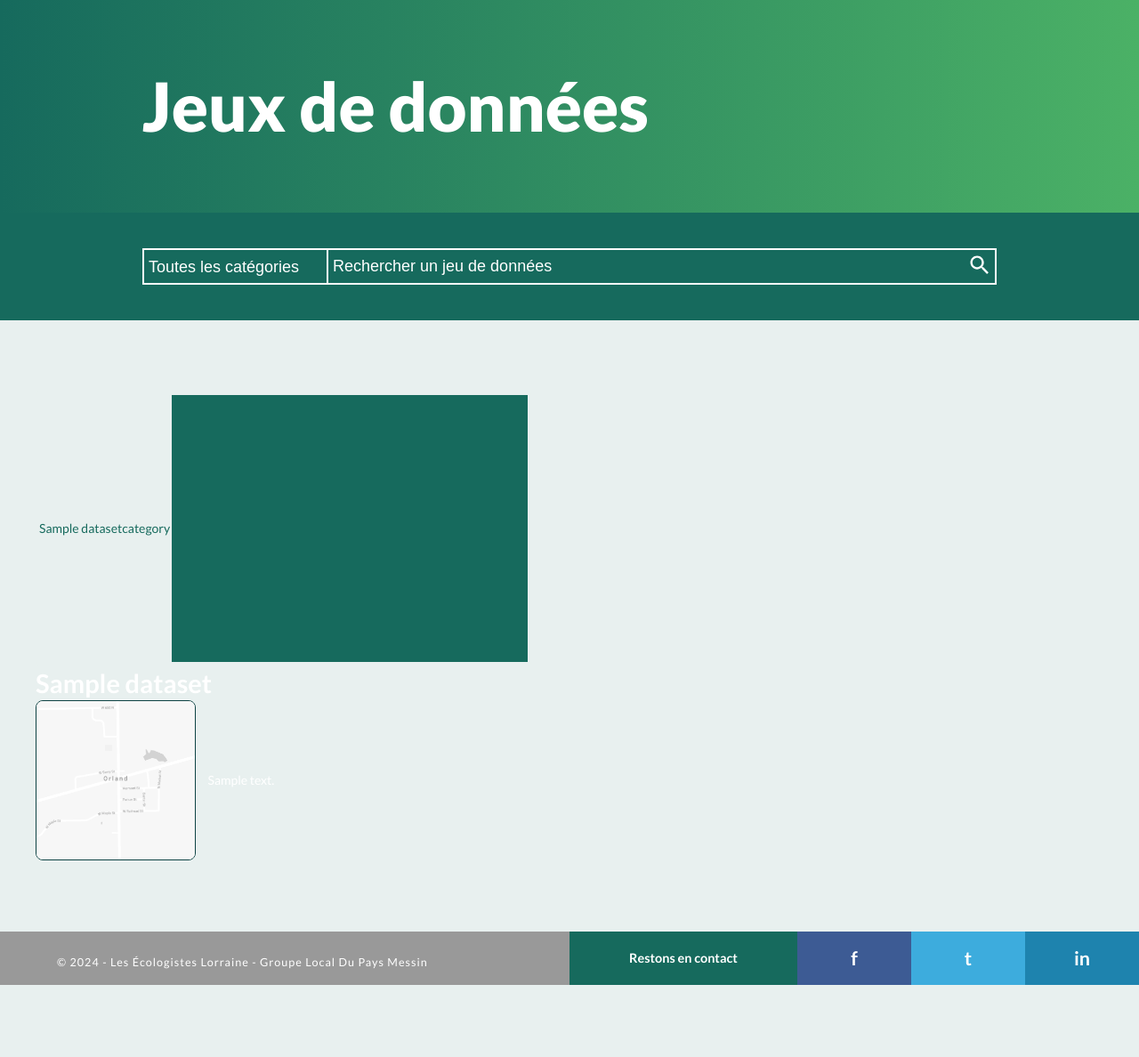
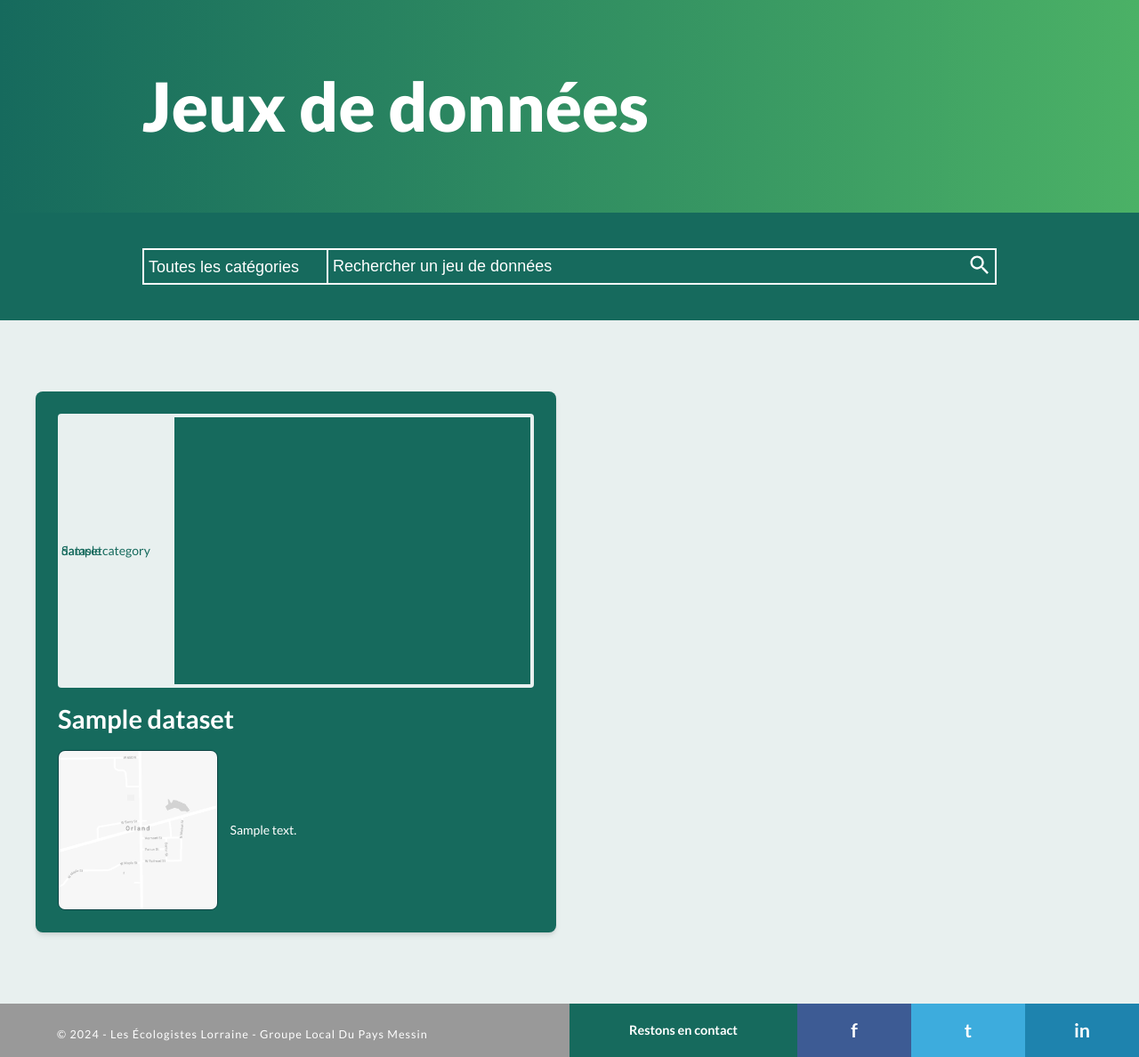
Before and after one commit to Resethel/cleeb, a Django app: page /jeux-de-donnees/ in a window 1280 px wide. Shown: the part 61-1249 px from the top of the page at 89% size. Before the commit the page ends 1168 px from the top, so only its background shows below. Run offline with Django 5.2, Linux system fonts and the light colour scheme; tables that the repository leaves empty hold one stand-in row (values such as "Sample post"); grey boxes marked "Sample" are stand-in pictures; parts of the project's set-up code (start-up, migrations or seed data) failed here and were passed over.

Commit message:
refactor(datasets): update datasets-index template and view to be consistent with the style introduced in the previous commit

```diff
--- a/datasets/urls.py
+++ b/datasets/urls.py
@@ -1,10 +1,14 @@
+# -*- coding: utf-8 -*-
+"""
+URLs for the `datasets` application.
+"""
 from django.urls import path
 
 from datasets import views
-from datasets.views import DatasetDetailView, DatasetsSearchView
+from datasets.views import DatasetDetailView, DatasetsIndexView
 
 urlpatterns = [
-    path('jeux-de-donnees/', DatasetsSearchView.as_view(), name='datasets-search'),
-    path('jeux-de-donnees/fiche/<slug:slug>/', DatasetDetailView.as_view(), name='dataset-detail'),
+    path('jeux-de-donnees/', DatasetsIndexView.as_view(), name='datasets-index'),
+    path('jeux-de-donnees/fiche/<slug:slug>/', DatasetDetailView.as_view(), name='dataset'),
     path('jeux-de-donnees/fiche/<slug:slug>/telecharger/<int:pk>', views.dataset_version_download_view, name='dataset-download'),
 ]
--- a/datasets/views.py
+++ b/datasets/views.py
@@ -11,10 +11,10 @@ from datasets.models import Dataset, DatasetCategory, DatasetVersion
 # Dataset Main view (search)
 # ======================================================================================================================
 
-class DatasetsSearchView(ListView):
+class DatasetsIndexView(ListView):
 
     model = Dataset
-    template_name = 'datasets/dataset_search.html'
+    template_name = 'datasets/dataset_index.html'
 
     def get_context_data(self, **kwargs):
         context = super().get_context_data(**kwargs)
--- a/static/css/search.css
+++ b/static/css/search.css
@@ -171,6 +171,15 @@ label.--hidden {
     width: max-content;
 }
 
+@media only screen and (min-width: 40rem) and (max-width: 60rem) {
+    .search-result__grid {
+        width: calc(100% - 2*var(--gutter-x));
+        flex-direction: column;
+        flex-wrap: nowrap;
+        align-items: center;
+    }
+}
+
 @media only screen and (max-width: 40rem) {
     .search-result__grid {
         width: calc(100% - 2*var(--gutter-x));
@@ -267,157 +276,174 @@ label.--hidden {
 /* Search Results Item - Dataset
 /* ================================================================================================================== */
 
-.search-result__item__categories {
+.search-result__dataset {
     display: flex;
+    flex-direction: column;
+    gap: 10px;
+
+    width: calc(var(--content-max-width)/2 - 15px);
+    height: 100%;
+    padding: 25px;
+
+    border-radius: 8px;
+    background: var(--verdant-green);
+    box-shadow: 0 4px 6px -1px rgba(0, 0, 0, 0.1), 0 2px 4px -1px rgba(0, 0, 0, 0.06);
+    transition: all .1s ease-in-out;
 }
 
-.search-result__item__categories span {
-    display: inline-block;
+/* On hover, the card will move up and the shadow will be more pronounced */
+.search-result__dataset:hover {
+    transform: translateY(-5px);
+    box-shadow: 0 25px 50px -12px rgba(0, 0, 0, 0.25);
 }
 
-.search-result__item__categories a {
+.dataset-categories {
+    display: flex;
+    gap: 5px;
+}
+
+.dataset-categories__item {
     display: flex;
     align-items: center;
-
+    gap: 2px;
     padding: 4px;
-
     border-radius: 4px;
     background-color:var(--pale-aqua);
+    text-decoration: none;
+}
 
+.dataset-categories__item:hover {
+    background-color: white;
+    text-decoration: none;
+}
+
+.dataset-categories__item > span {
+    font-size: 14px;
+    color: var(--verdant-green);
+}
+
+.dataset-categories__more {
+    position: relative;
+}
+
+/* Display the list of categories when the button is clicked, and rotate the arrow */
+.dataset-categories__more.--show .dataset-categories__more__list {display: flex;}
+.dataset-categories__more.--show .dataset-categories__more__button img {transform: rotateX(180deg);}
+
+.dataset-categories__more__button {
+    -webkit-appearance: none;
+    position: relative;
+    width: 100%;
+    padding: 4px;
+    border: 0;
+    border-radius: 4px;
+    background-color:var(--pale-aqua);
     font-size: 14px;
     color: var(--verdant-green);
     text-decoration: none;
 }
-/* The second category and beyond will have a margin to separate them */
-.search-result__item__categories a+a {
-    margin-left: 5px;
-}
 
-.search-result__item__categories a:hover {
-    background-color: #ccc;
-    text-decoration: none;
-}
-
-.search-result__item__categories a>img {
-    margin-left: 2px;
-}
-
-.search-result__item__categories__more {
-    margin-left: 5px;
-    position: relative;
-}
-
-/* Display the list of categories when the button is clicked, and rotate the arrow */
-.search-result__item__categories__more.--show .search-result__item__categories__more__list {display: block;}
-.search-result__item__categories__more.--show .search-result__item__categories__more__button img {transform: rotateX(180deg);}
-
-.search-result__item__categories__more__button {
-    -webkit-appearance: none;
-
-    position: relative;
-
-    width: 100%;
-    padding: 4px;
-
-    border: 0;
-    border-radius: 4px;
-    background-color:var(--pale-aqua);
-
-    font-size: 14px;
-    color: var(--verdant-green);
-    text-decoration: none;
-}
-.search-result__item__categories__more__button:hover {
+.dataset-categories__more__button:hover {
     background-color: #ccc;
 }
 
-.search-result__item__categories__more__list {
+.dataset-categories__more__list {
     display: none;
+    width: max-content;
+    flex-direction: column;
     position: absolute;
     right: 0;
-
     margin-top: 5px;
-
     border-radius: 4px;
     background-color: var(--pale-aqua);
 }
 
-.search-result__item__categories__more__list a {
+.dataset-categories__more__list a {
     width: 100%;
     margin: 0;
     background-color: transparent;
 }
 
-.search-result__item__categories__more__list a+a {
+.dataset-categories__more__list a+a {
     margin: 0;
 }
 
-/* ================================================================================================================== */
-/* Search Results - Item - Title                                                                                      */
-/* ================================================================================================================== */
-
-.search-result__item__title {
+.dataset-title h1,
+.dataset-title h2,
+.dataset-title h3,
+.dataset-title h4,
+.dataset-title h5 {
     width: 100%;
-
-    margin-top: 0;
-    padding-top: 10px;
-    padding-bottom: 10px;
-
+    margin: 0;
+    padding: 0;
+    color: white;
+    font-size: var(--fs-h3);
+    line-height: var(--lh-h3);
+    font-weight: bolder;
     text-decoration: none;
 }
 
-.search-result__item__title > h1,
-.search-result__item__title > h2,
-.search-result__item__title > h3,
-.search-result__item__title > h4,
-.search-result__item__title > h5 {
-    margin: .334rem 0;
-    line-height: 1.5rem;
+.dataset-title:hover {
+    color: white;
+    text-decoration: none;
+    cursor: pointer;
 }
 
-.search-result__item__title:hover {
-    color: white;
-    text-decoration: none;
-    cursor: auto;
-}
-
-.search-result__item__title * {
-    color: white;
-}
-
-/* ================================================================================================================== */
-/* Search Results - Item - Description                                                                                */
-/* ================================================================================================================== */
-
-.search-result__item__description {
+.dataset-description {
     display: flex;
     align-items: center;
     text-decoration: none;
 }
 
-.search-result__item__description:hover {
+.dataset-description:hover {
     text-decoration: none;
 }
 
-.search-result__item__description img {
+.dataset-description img {
     height: 10rem;
     aspect-ratio: 1 / 1;
     object-fit: cover;
-
     border: 1px solid var(--teal-shadow);
     border-radius: 8px;
-
 }
 
-.search-result__item__description p {
+.dataset-description span {
     margin: 0 0 0 calc(var(--gutter-x) * .5);
-
     color: white;
     font-size:14px;
-
     line-height: 1rem;
     vertical-align: middle;
     word-break: break-word;
+}
+
+@media only screen and (max-width: 40rem) {
+    .search-result__dataset {
+        width: 100%;
+    }
+
+    .dataset-categories {
+        justify-content: center;
+    }
+
+    .dataset-title {
+        text-align: center;
+    }
+
+    .dataset-description {
+        flex-direction: column;
+        align-items: center;
+        gap: 10px;
+    }
+
+    .dataset-description img {
+        width: 66.667%;
+        height: auto;
+    }
+
+    .dataset-description span {
+        margin: 0;
+        text-align: justify;
+    }
 }
 
 /* ================================================================================================================== */
--- a/static/js/datasets_search.js
+++ b/static/js/datasets_search.js
@@ -1,7 +1,6 @@
 /* When the user clicks on the button,
 toggle between hiding and showing the dropdown content */
-function datasets_search() {
-  var elements = document.getElementsByClassName("search-result__item__categories__more");
+function datasets_search() {var elements = document.getElementsByClassName("dataset-categories__more");
     for(var i = 0; i < elements.length; i++)
     {
         elements[i].classList.toggle("--show");
@@ -10,13 +9,15 @@ function datasets_search() {
 
 // Close the dropdown menu if the user clicks outside of it
 window.onclick = function(event) {
-  if (!event.target.closest('.search-result__item__categories__more__button'))
+    if (!event.target.closest('.dataset-categories__more__button'))
     {
-    var dropdowns = document.getElementsByClassName("search-result__item__categories__more");
+        var dropdowns = document.getElementsByClassName("dataset-categories__more");
         var i;
-    for (i = 0; i < dropdowns.length; i++) {
+        for (i = 0; i < dropdowns.length; i++)
+        {
             var openDropdown = dropdowns[i];
-      if (openDropdown.classList.contains('--show')) {
+            if (openDropdown.classList.contains('--show'))
+            {
                 openDropdown.classList.remove('--show');
             }
         }
--- a/templates/core/topbar.html
+++ b/templates/core/topbar.html
@@ -18,7 +18,7 @@
         <span>Recherche</span>
         <img src="{% static 'assets/icons/search_black_24dp.svg' %}" alt="search">
     </a>
-    <a href="{% url 'datasets-search' %}">
+    <a href="{% url 'datasets-index' %}">
         <span>Jeux de données</span>
         <img src="{% static 'assets/icons/dataset_black_24dp.svg' %}" alt="dataset-catalog">
     </a>
@@ -42,6 +42,6 @@
         <a class="hamburger-menu__item" href="{% url 'thematic_list' %}">Thématique</a>
         <a class="hamburger-menu__item" href="{% url 'organizations_list' %}">Organisations participantes</a>
         <a class="hamburger-menu__item" href="#recherche">Recherche</a>
-        <a class="hamburger-menu__item" href="{% url 'datasets-search' %}">Jeux de données</a>
+        <a class="hamburger-menu__item" href="{% url 'datasets-index' %}">Jeux de données</a>
     </nav>
 </header>
--- a/templates/datasets/dataset.html
+++ b/templates/datasets/dataset.html
@@ -29,7 +29,7 @@
             </div>
             <div class="content-tags">
                 {% for category in dataset.categories.all %}
-                    <a href="{% url 'datasets-search' %}?category={{ category.slug }}" class="category-tag">
+                    <a href="{% url 'datasets-index' %}?category={{ category.slug }}" class="category-tag">
                         {{ category.name }}
                         {% if category.icon %}
                             <img src="{{ category.icon.url }}" alt="{{ category.name }}_icon" class="verdant-green-filter">
--- /dev/null
+++ b/templates/datasets/dataset_index.html
@@ -0,0 +1,112 @@
+{% load static %}
+<!-- map_catalog.html -->
+
+<!DOCTYPE html>
+<html lang="en">
+<head>
+    <meta charset="UTF-8">
+    <meta name="viewport" content="width=device-width, initial-scale=1.0">
+
+    <title>Jeux de données</title>
+
+    <link rel="stylesheet" href="{% static 'css/style.css' %}">
+    <link rel="stylesheet" href="{% static 'css/topbar.css' %}">
+    <link rel="stylesheet" href="{% static 'css/footer.css' %}">
+    <link rel="stylesheet" href="{% static 'css/search.css' %}">
+    <script src="{% static 'js/datasets_search.js' %}"></script>
+</head>
+<body class="page">
+
+<!-- Header Section -->
+{% include 'core/topbar.html' %}
+
+<!-- Main Content Section -->
+<main class="main">
+    <header class="search-header">
+        <div class="search-header__title">
+            <h1>Jeux de données</h1>
+        </div>
+        <form class="search-header__form" action="." method="GET">
+            <div class="search-header__form__select">
+                <label for="category" class="--hidden">Catégorie</label>
+                <select name="category" id="category">
+                    <option value="">Toutes les catégories</option>
+                    {% for category in categories %}
+                        {% if category == selected_category %}
+                            <option value="{{ category.slug }}" selected>{{ category.name }}</option>
+                        {% else %}
+                            <option value="{{ category.slug }}">{{ category.name }}</option>
+                        {% endif %}
+                    {% endfor %}
+                </select>
+            </div>
+            <div class="search-header__form__input">
+                <label for="search" class="--hidden">Rechercher un jeu de données</label>
+                {% if search %}
+                    <input type="search" name="search" id="search" value="{{ search }}" placeholder="Rechercher un jeu de données">
+                {% else %}
+                    <input type="search" name="search" id="search" placeholder="Rechercher un jeu de données">
+                {% endif %}
+                <button type="submit">
+                    <img src="{% static 'assets/icons/search_black_24dp.svg' %}" alt="search icon"/>
+                </button>
+            </div>
+        </form>
+    </header>
+
+    <div class="search-result">
+        {% if object_list %}
+            <ul class="search-result__grid">
+                {% for dataset in object_list %}
+                    <li>
+                        <article class="search-result__dataset">
+                            <div class="dataset-categories">
+                                {% for category in dataset.categories.all %}
+                                    {% if forloop.counter < 4 %}
+                                        <a class="dataset-categories__item" href="{% url 'datasets-index' %}?category={{ category.slug }}">
+                                            <span >{{ category.name }}</span>
+                                            <img src="{{ category.icon.url }}" alt="{{ category.name }} icon" class="verdant-green-filter"/>
+                                        </a>
+                                    {% else %}
+                                        {% if forloop.counter == 4 %}
+                                            <div class="dataset-categories__more">
+                                                <button onclick="datasets_search()" class="dataset-categories__more__button" data-toggle>
+                                                    <img class="verdant-green-filter" src="{% static 'assets/icons/expand_more_black_24dp.svg' %}" alt="expand more icon"/>
+                                                </button>
+                                                <div class="dataset-categories__more__list">
+                                        {% endif %}
+                                                    <a class="dataset-categories__item" href="{% url 'datasets-index' %}?category={{ category.slug }}">
+                                                        <span >{{ category.name }}</span>
+                                                        <img src="{{ category.icon.url }}" alt="{{ category.name }} icon" class="verdant-green-filter"/>
+                                                    </a>
+                                        {% if forloop.last %}
+                                                </div>
+                                            </div>
+                                        {% endif %}
+                                    {% endif %}
+                                {% endfor %}
+                            </div>
+                            <a class="dataset-title" href="{% url 'dataset' dataset.slug %}"><h1>{{ dataset.name }}</h1></a>
+                            <a class="dataset-description" href="{% url 'dataset' dataset.slug %}">
+                                {% if dataset.thumbnail %}
+                                    <img src="{{ dataset.thumbnail.url }}" alt="{{ dataset.name }} thumbnail"/>
+                                {% else %}
+                                    <img src="{% static 'assets/images/placeholder/map.png' %}" alt="placeholder"/>
+                                {% endif %}
+                                <span>{{ dataset.short_desc }}</span>
+                            </a>
+                        </article>
+                    </li>
+                {% endfor %}
+            </ul>
+        {% else %}
+            <div class="search-result__empty"><h2>Aucun résultat</h2></div>
+        {% endif %}
+    </div>
+</main>
+
+<!-- Footer Section -->
+{% include 'core/footer.html' %}
+
+</body>
+</html>
--- a/templates/datasets/dataset_search.html
+++ /dev/null
@@ -1,120 +0,0 @@
-{% load static %}
-<!-- map_catalog.html -->
-
-<!DOCTYPE html>
-<html lang="en">
-<head>
-    <meta charset="UTF-8">
-    <meta name="viewport" content="width=device-width, initial-scale=1.0">
-
-    <title>Jeux de données</title>
-
-    <link rel="stylesheet" href="{% static 'css/style.css' %}">
-    <link rel="stylesheet" href="{% static 'css/topbar.css' %}">
-    <link rel="stylesheet" href="{% static 'css/footer.css' %}">
-    <link rel="stylesheet" href="{% static 'css/search.css' %}">
-    <script src="{% static 'js/datasets_search.js' %}"></script>
-</head>
-<body class="page">
-
-<!-- Header Section -->
-{% include 'core/topbar.html' %}
-
-<!-- Main Content Section -->
-<main class="main">
-    <header class="search-header">
-        <div class="search-header__title">
-            <h1>Jeux de données</h1>
-        </div>
-        <form class="search-header__form" action="." method="GET">
-            <div class="search-header__form__select">
-                <label for="category" class="--hidden">Catégorie</label>
-                <select name="category" id="category">
-                    <option value="">Toutes les catégories</option>
-                    {% for category in categories %}
-                        {% if category == selected_category %}
-                            <option value="{{ category.slug }}" selected>{{ category.name }}</option>
-                        {% else %}
-                            <option value="{{ category.slug }}">{{ category.name }}</option>
-                        {% endif %}
-                    {% endfor %}
-                </select>
-            </div>
-            <div class="search-header__form__input">
-                <label for="search" class="--hidden">Rechercher un jeu de données</label>
-                {% if search %}
-                    <input type="search" name="search" id="search" value="{{ search }}" placeholder="Rechercher un jeu de données">
-                {% else %}
-                    <input type="search" name="search" id="search" placeholder="Rechercher un jeu de données">
-                {% endif %}
-                <button type="submit">
-                    <img src="{% static 'assets/icons/search_black_24dp.svg' %}" alt="search icon"/>
-                </button>
-            </div>
-        </form>
-    </header>
-
-    <article class="search-result">
-        {% if object_list %}
-            <div class="search-result__grid --2cols">
-                <div class="search-result__grid__row">
-                    {% for dataset in object_list %}
-                        <div class="search-result__grid__column">
-                            <div class="search-result__item">
-                                <span class="search-result__item__categories">
-                                    {% for category in dataset.categories.all %}
-                                        {% if forloop.counter < 6 %}
-                                            <a href="{% url 'datasets-search' %}?category={{ category.slug }}">
-                                                <span class="search-result__item__category">{{ category.name }}</span>
-                                                <img src="{{ category.icon.url }}" alt="{{ category.name }} icon" class="verdant-green-filter"/>
-                                            </a>
-                                        {% else %}
-                                            {% if forloop.counter == 6 %}
-                                                <div class="search-result__item__categories__more">
-                                                    <button onclick="datasets_search()" class="search-result__item__categories__more__button" data-toggle>
-                                                        <img class="verdant-green-filter" src="{% static 'assets/icons/expand_more_black_24dp.svg' %}" alt="expand more icon"/>
-                                                    </button>
-                                                    <div class="search-result__item__categories__more__list">
-                                            {% endif %}
-                                                        <a href="{% url 'datasets-search' %}?category={{ category.slug }}">
-                                                            <span class="search-result__item__category">{{ category.name }}</span>
-                                                            <img src="{{ category.icon.url }}" alt="{{ category.name }} icon" class="verdant-green-filter"/>
-                                                        </a>
-                                            {% if forloop.last %}
-                                                    </div>
-                                                </div>
-                                            {% endif %}
-                                        {% endif %}
-                                    {% endfor %}
-                                </span>
-                                <a class="search-result__item__title" href="{% url 'dataset-detail' dataset.slug %}">
-                                    <h3>{{ dataset.name }}</h3>
-                                </a>
-                                <a href="{% url 'dataset-detail' dataset.slug %}" class="search-result__item__description">
-                                    {% if dataset.thumbnail %}
-                                        <img src="{{ dataset.thumbnail.url }}" alt="{{ dataset.name }} thumbnail"/>
-                                    {% else %}
-                                        <img src="{% static 'assets/images/placeholder/map.png' %}" alt="placeholder"/>
-                                    {% endif %}
-                                    <p>{{ dataset.short_desc }}</p>
-                                </a>
-                            </div>
-                        </div>
-                        {% if forloop.counter|divisibleby:2 and not forloop.last %}
-                            </div>
-                            <div class="search-result__grid__row">
-                        {% endif %}
-                    {% endfor %}
-                    </div>
-            </div>
-        {% else %}
-            <div class="search-result__empty"><h2>Aucun résultat</h2></div>
-        {% endif %}
-    </article>
-</main>
-
-<!-- Footer Section -->
-{% include 'core/footer.html' %}
-
-</body>
-</html>
```
Lines whose indentation alone changed are shown as unchanged.
